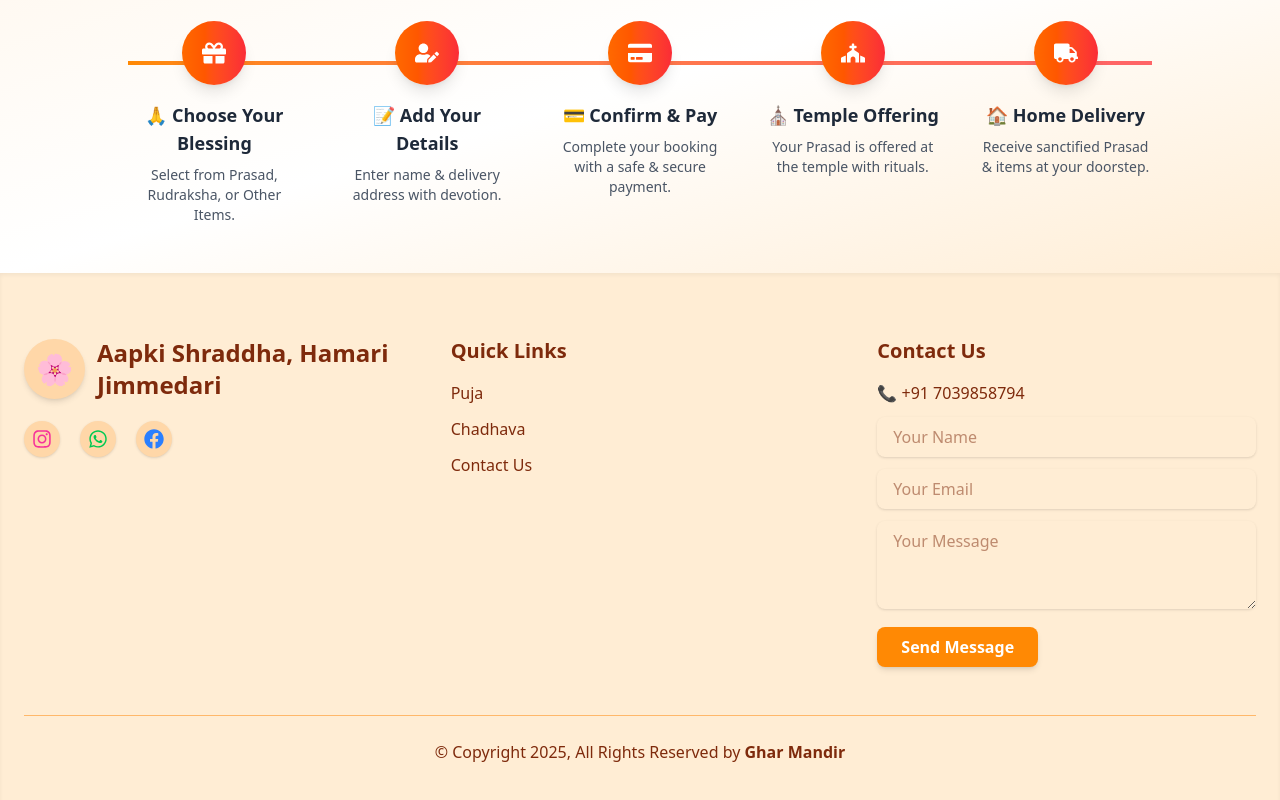
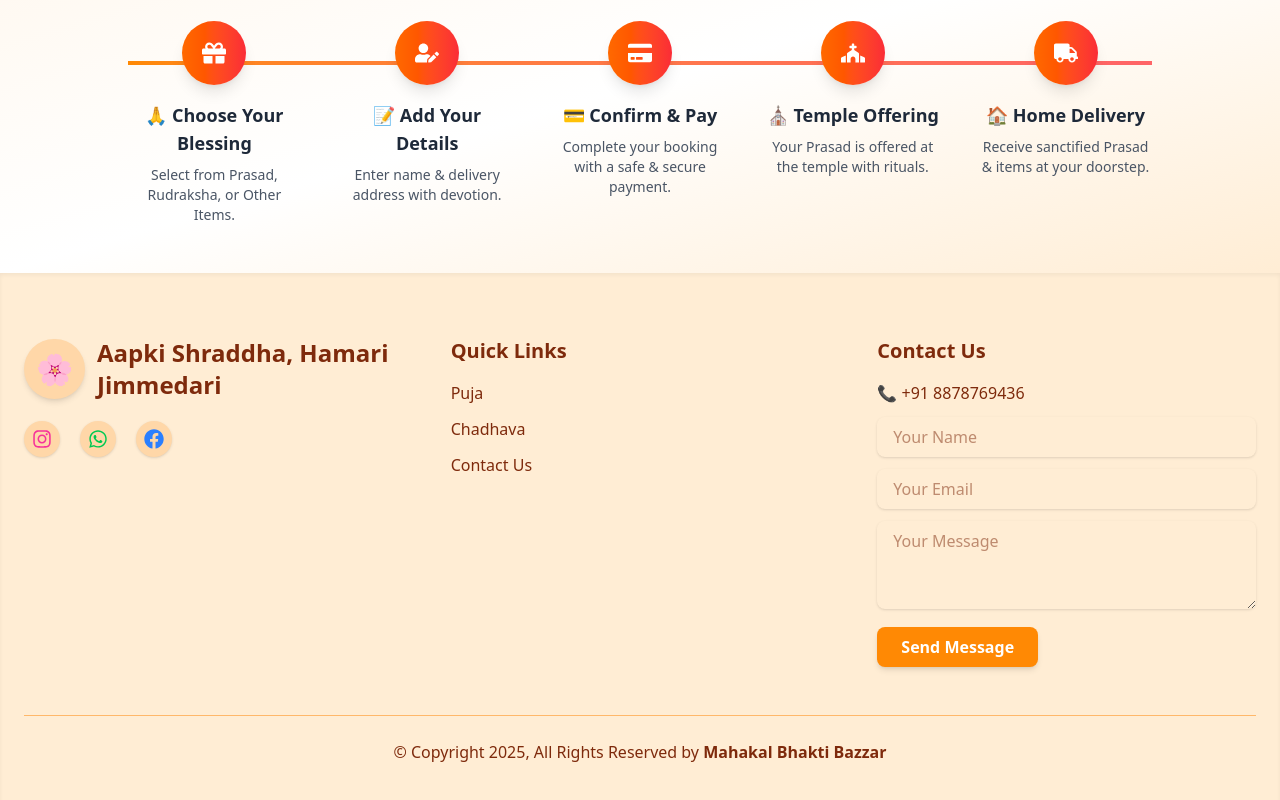
Before and after one commit to aniket44788/Mahakal-Project-Frontend, a React (Vite) app: page / in a window 1280 px wide. Shown: the part 1119-1919 px from the top of the page. Built offline with nearby package versions, Linux system fonts and the light colour scheme; no server answers.

Commit message:
changes in footer

```diff
--- a/src/Components/Navbar/HomeFooter.jsx
+++ b/src/Components/Navbar/HomeFooter.jsx
@@ -45,7 +45,7 @@ export default function HomeFooter() {
                 {/* Right Section - Contact Form */}
                 <div>
                     <h3 className="font-bold text-lg md:text-xl mb-4">Contact Us</h3>
-                    <p className="mb-3">📞 +91 7039858794</p>
+                    <p className="mb-3">📞 +91 8878769436</p>
                     <form className="space-y-3">
                         <input
                             type="text"
@@ -74,7 +74,7 @@ export default function HomeFooter() {
 
             {/* Bottom Section */}
             <div className="border-t border-orange-300 mt-12 pt-6 text-center text-sm md:text-base">
-                © Copyright 2025, All Rights Reserved by <span className="font-semibold">Ghar Mandir</span>
+                © Copyright 2025, All Rights Reserved by <span className="font-semibold">Mahakal Bhakti Bazzar</span>
             </div>
         </footer>
     );
```
